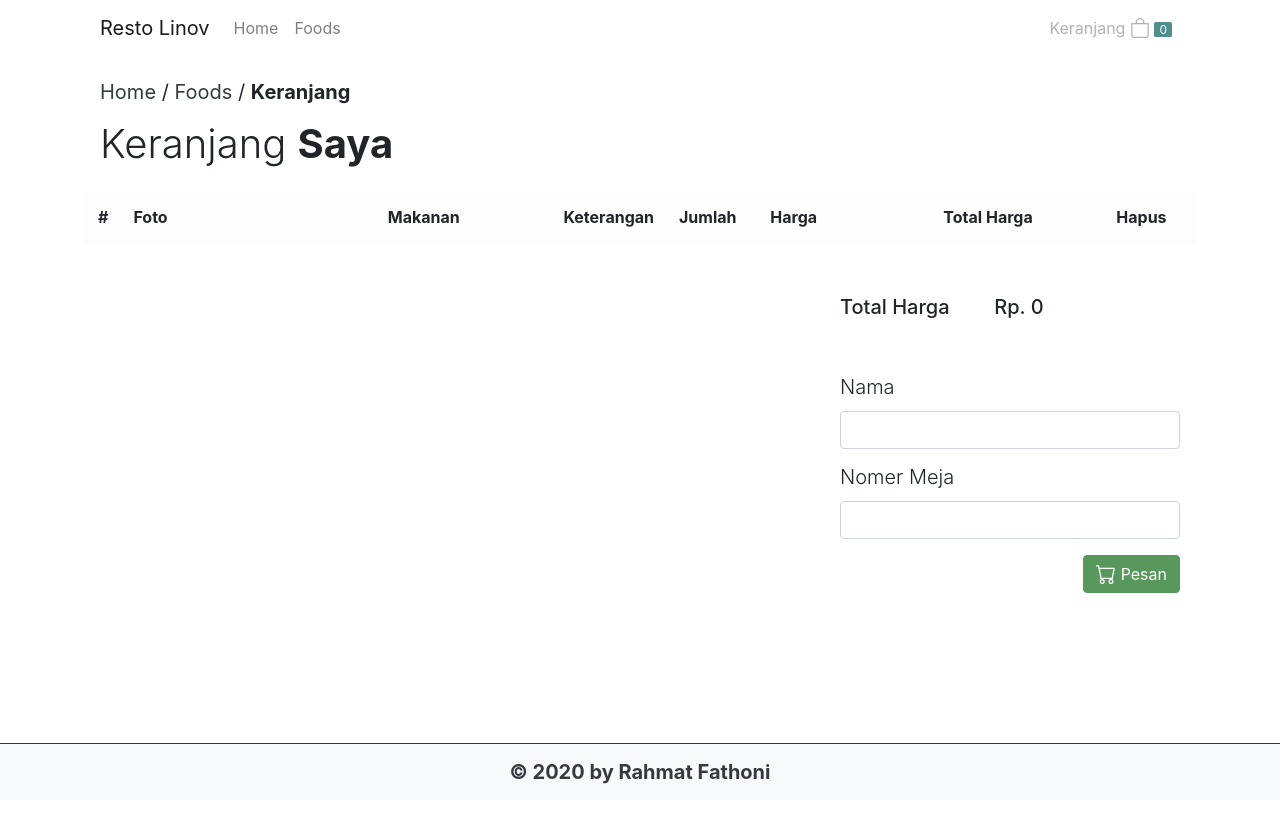
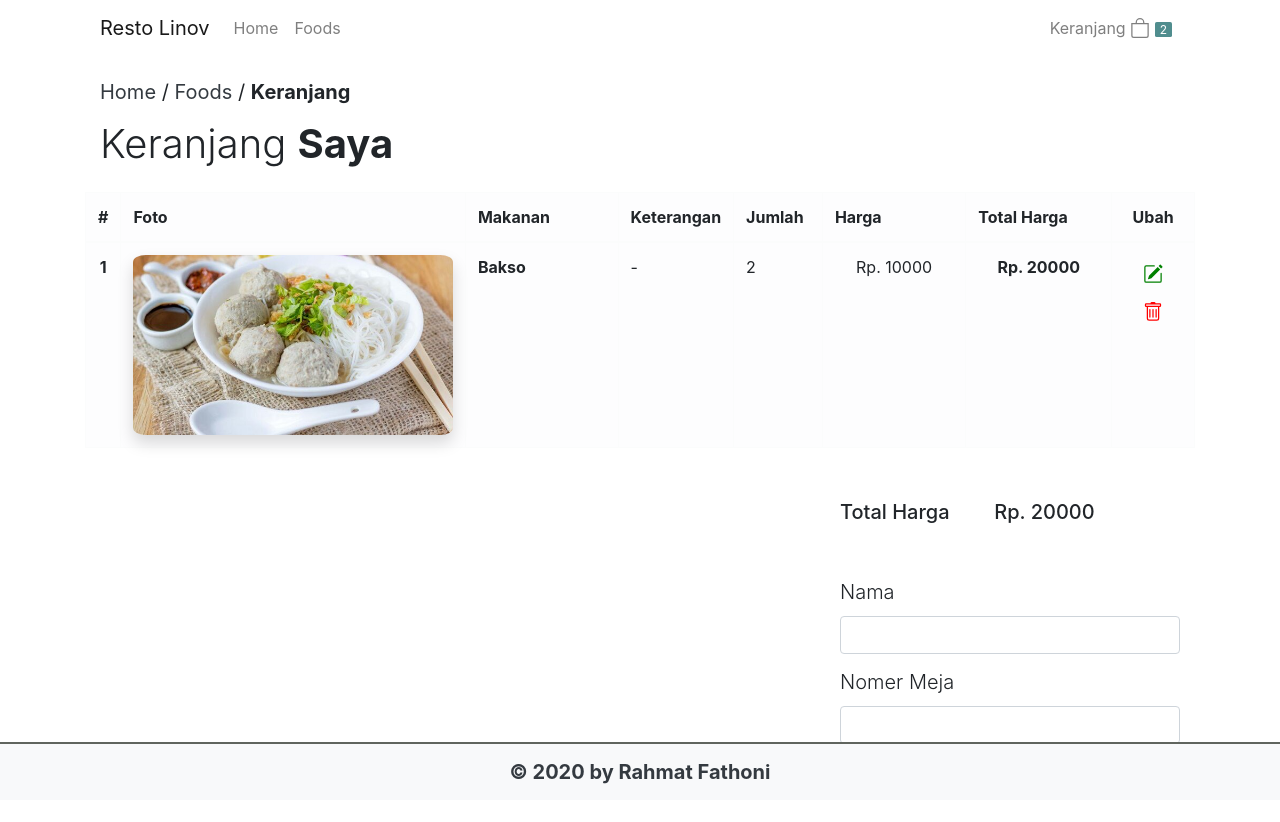
Before and after one commit to rahfathoni/lc-training-clientvue-1, a Vue app: page /keranjang in a window 1280 px wide. Shown: the top 822 px of the page. Before the commit the page ends 800 px from the top, so only its background shows below. Built offline with nearby package versions, Linux system fonts and the light colour scheme; data requests are answered from the project's data file; what vue-toast-notification would draw is missing.

Commit message:
edit footer,cart,store. add modaldelete

```diff
--- a/db.json
+++ b/db.json
@@ -99,7 +99,21 @@
       "gambar": "lontong-opor-ayam.jpg"
     }
   ],
-  "keranjangs": [],
+  "keranjangs": [
+    {
+      "jumlah_pemesanan": 2,
+      "keterangan": "-",
+      "products": {
+        "id": 6,
+        "kode": "K-06",
+        "nama": "Bakso",
+        "harga": 10000,
+        "is_ready": true,
+        "gambar": "bakso.jpg"
+      },
+      "id": 2
+    }
+  ],
   "pesanans": [
     {
       "nama": "Afif",
@@ -139,21 +153,8 @@
       "noMeja": "2",
       "keranjangs": [
         {
-          "jumlah_pemesanan": 2,
-          "keterangan": "-",
-          "products": {
-            "id": 1,
-            "kode": "K-01",
-            "nama": "Sate Ayam",
-            "harga": 16000,
-            "is_ready": true,
-            "gambar": "sate-ayam.jpg"
-          },
-          "id": 1
-        },
-        {
-          "jumlah_pemesanan": 1,
-          "keterangan": "-",
+          "jumlah_pemesanan": "10",
+          "keterangan": "dingin",
           "products": {
             "id": 3,
             "kode": "K-03",
@@ -162,7 +163,7 @@
             "is_ready": true,
             "gambar": "nasi-rames.jpg"
           },
-          "id": 2
+          "id": 1
         }
       ],
       "id": 2
--- a/src/components/Footer.vue
+++ b/src/components/Footer.vue
@@ -1,5 +1,5 @@
 <template>
-  <nav class="fixed-bottom bg-light border-top border-dark">
+  <nav class="fixed-bottom bg-light footer-border-cust">
     <h5 class="text-center text-dark my-3 font-weight-bold">&copy; 2020 by Rahmat Fathoni</h5>
   </nav>
 </template>
@@ -10,5 +10,7 @@ export default {
 </script>
 
 <style>
-
+.footer-border-cust {
+  border-top: 2px solid rgb(96, 101, 94);
+}
 </style>
--- /dev/null
+++ b/src/components/ModalDelete.vue
@@ -0,0 +1,45 @@
+<template>
+  <div>
+    <b-modal id='deletePesananModal'
+    ref='deletePesananModal'
+    hide-footer
+    hide-header
+    centered
+    size="md"
+    >
+      <div class="modal-body mt-0">
+          <h4 class="text-center mb-3">
+            Hapus Pesanan ini ?
+          </h4>
+        <div class="text-center">
+          <button type="button" @click.prevent="foodRemove(deleteId)" class="btn btn-danger m-0"><b-icon-trash style="color: white" />Hapus</button>
+        </div>
+      </div>
+    </b-modal>
+  </div>
+</template>
+
+<script>
+import { mapActions } from 'vuex'
+export default {
+  data () {
+    return {
+      deleteId: ''
+    }
+  },
+  methods: {
+    ...mapActions(['deleteItem']),
+    showDelete (id) {
+      this.deleteId = id
+      this.$refs.deletePesananModal.show()
+    },
+    async foodRemove (id) {
+      await this.deleteItem(parseInt(id))
+      this.$refs.deletePesananModal.hide()
+    }
+  }
+}
+</script>
+
+<style>
+</style>
--- a/src/store/index.js
+++ b/src/store/index.js
@@ -42,9 +42,22 @@ export default new Vuex.Store({
     addOrder (store, payload) {
       return server.post('/keranjangs', payload)
         .then(() => {
-          const cart = store.state.cart
-          cart.push(payload)
-          store.commit('SET_CART', cart)
+          return server.get('/keranjangs')
+        })
+        .then(({ data }) => {
+          store.commit('SET_CART', Object.values(data))
+        })
+        .catch(err => {
+          console.log(err)
+        })
+    },
+    updateItem (store, payload) {
+      return server.put(`/keranjangs/${payload.id}`, payload)
+        .then(() => {
+          return server.get('/keranjangs')
+        })
+        .then(({ data }) => {
+          store.commit('SET_CART', Object.values(data))
         })
         .catch(err => {
           console.log(err)
--- a/src/views/Cart.vue
+++ b/src/views/Cart.vue
@@ -1,5 +1,5 @@
 <template>
-  <div class="pt-4">
+  <div class="pt-4 pb-4">
     <div class="row">
       <div class="col text-left">
         <h5 class=" font-weight-normal"><router-link class="text-dark" to="/">Home</router-link> / <router-link class="text-dark" to="/foods">Foods</router-link> / <span class=" font-weight-bold">Keranjang</span></h5>
@@ -10,7 +10,7 @@
         <h1 class=" font-weight-light">Keranjang <span class=" font-weight-bold">Saya</span></h1>
       </div>
     </div>
-    <div class="row mt-3">
+    <div v-if="cart.length !== 0" class="row mt-3">
     <table class="table table-hover table-bordered table-light table-responsive-md mb-5">
       <thead>
           <tr>
@@ -21,7 +21,7 @@
               <th scope="col" class="text-left col-1">Jumlah</th>
               <th scope="col" class="text-left col-2">Harga</th>
               <th scope="col" class="text-left col-2">Total Harga</th>
-              <th scope="col" class="text-left col-1">Hapus</th>
+              <th scope="col" class="text-center col-1">Ubah</th>
           </tr>
       </thead>
       <tbody v-for="(item, i) in cart" :key="i">
@@ -31,18 +31,36 @@
             <img :src="getImage(item.products.gambar)" class="img-table-cust shadow" :alt="item.products.gambar">
           </td>
           <th class=" text-left">{{ item.products.nama }}</th>
-          <td class=" text-left">{{ item.keterangan }}</td>
-          <td class=" text-left">{{ item.jumlah_pemesanan }}</td>
+          <td v-if="showInput.keterangan === true && showInput.itemIndex === i" class=" text-left">
+            <textarea class="form-control" placeholder="seperti: pedas, nasi setengah..." v-model="item.keterangan"/>
+          </td>
+          <td v-else class=" text-left">
+            {{ item.keterangan }}
+          </td>
+          <td v-if="showInput.jumlah_pemesanan === true && showInput.itemIndex === i" class=" text-left">
+            <input type="number" class="form-control" v-model="item.jumlah_pemesanan" min="1" required>
+          </td>
+          <td v-else class=" text-left">
+            {{ item.jumlah_pemesanan }}
+          </td>
           <td>Rp. {{ item.products.harga }}</td>
           <td class=" font-weight-bold">Rp. {{ item.products.harga * item.jumlah_pemesanan }}</td>
           <td>
-            <button type="button" @click.prevent="foodRemove(item.id)" class="btn"><b-icon-trash style="color: red;" /></button>
+            <div class="row">
+              <div class="col m-0 p-0">
+                <button type="button" v-if="showInput.itemIndex === i" @click.prevent="clickEditButton(i)" :style="{ 'background-color': showInput.buttonColor }" class="btn m-0"><b-icon-pencil-square style="color: green;" /></button>
+                <button type="button" v-else @click.prevent="clickEditButton(i)" class="btn m-0"><b-icon-pencil-square style="color: green;" /></button>
+              </div>
+              <div class="col m-0 p-0">
+                <button type="button" @click.prevent="showModalDelete(item.id)" class="btn m-0"><b-icon-trash style="color: red;" /></button>
+              </div>
+            </div>
           </td>
         </tr>
       </tbody>
     </table>
     </div>
-    <div class="row mt-1">
+    <div v-if="cart.length !== 0" class="row mt-1">
       <div class="col"></div>
       <div class="col"></div>
       <div class="col">
@@ -73,18 +91,35 @@
         </div>
       </div>
     </div>
+    <div v-if="cart.length === 0" class="row mt-5">
+      <div class="col">
+        <h2>Anda Belum Menyimpan Pesanan</h2>
+        <router-link tag="button" to="/foods" type="button" class="btn btn-cust btn-cust:hover mt-3"><b-icon-arrow-right />Pesan</router-link>
+      </div>
+    </div>
+    <ModalDelete ref="modalDeleteComponent" />
   </div>
 </template>
 
 <script>
+import ModalDelete from '../components/ModalDelete'
 import { mapState, mapActions } from 'vuex'
 export default {
   name: 'Cart',
+  components: {
+    ModalDelete
+  },
   data () {
     return {
       pembayaran: {
         nama: '',
         noMeja: ''
+      },
+      showInput: {
+        keterangan: false,
+        jumlah_pemesanan: false,
+        itemIndex: '',
+        buttonColor: ''
       }
     }
   },
@@ -103,7 +138,7 @@ export default {
     }
   },
   methods: {
-    ...mapActions(['deleteItem', 'checkoutCart']),
+    ...mapActions(['checkoutCart', 'updateItem']),
     getImage (img) {
       return require('../assets/' + img)
     },
@@ -122,8 +157,22 @@ export default {
         position: 'top-right'
       })
     },
-    async foodRemove (orderId) {
-      await this.deleteItem(orderId)
+    showModalDelete (orderId) {
+      this.$refs.modalDeleteComponent.showDelete(orderId)
+    },
+    async clickEditButton (cartIndex) {
+      if (this.showInput.keterangan === false) {
+        this.showInput.keterangan = true
+        this.showInput.jumlah_pemesanan = true
+        this.showInput.itemIndex = cartIndex
+        this.showInput.buttonColor = 'yellow'
+      } else {
+        await this.updateItem(this.cart[cartIndex])
+        this.showInput.keterangan = false
+        this.showInput.jumlah_pemesanan = false
+        this.showInput.buttonColor = ''
+        this.showInput.itemIndex = ''
+      }
     }
   }
 }
```
